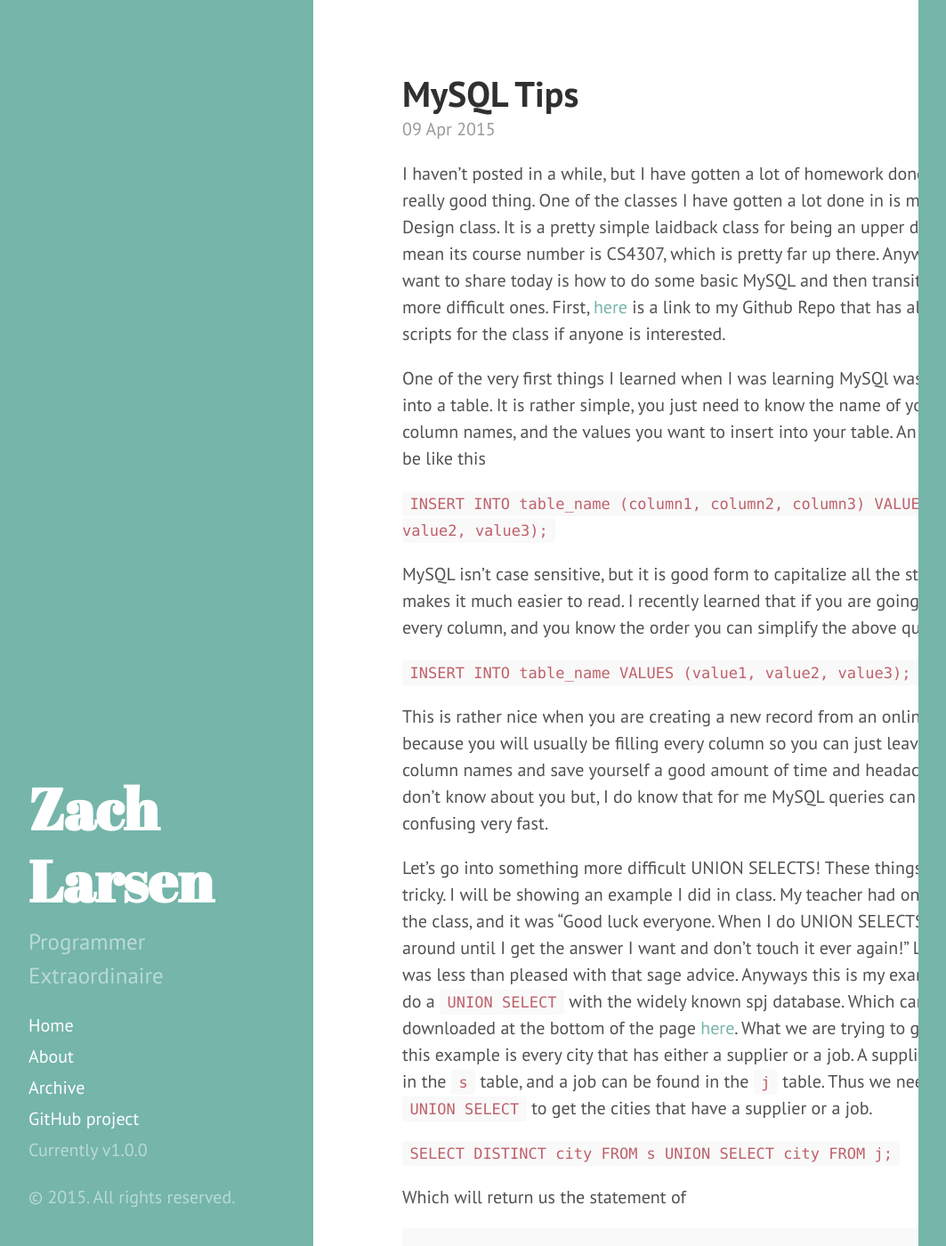
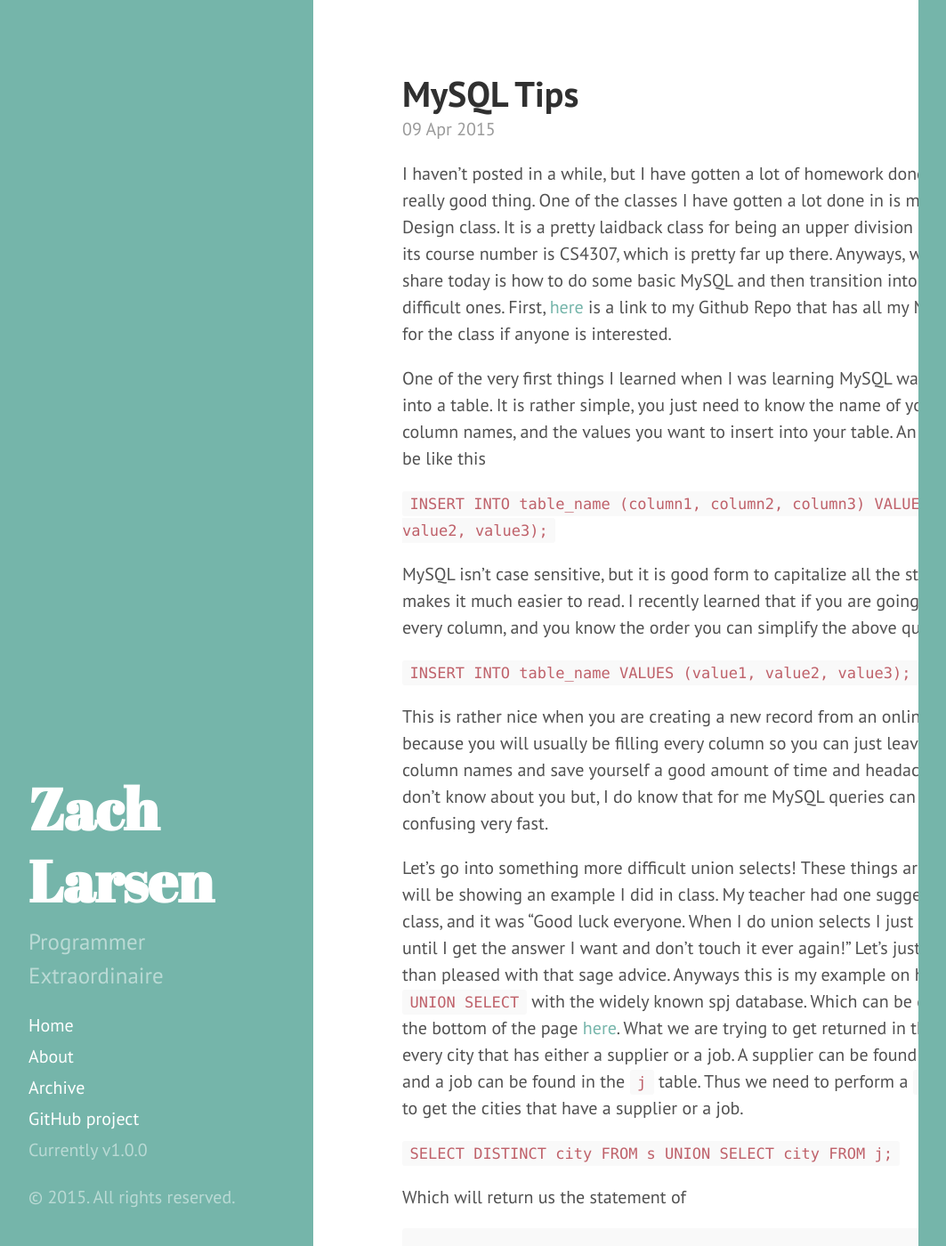
Before and after one commit to zlarsen/zlarsen.github.io, a Jekyll site: the page built from _posts/2015-04-09-mysql-tips.md, in a window 1280 px wide and 1400 px high. Shown: the whole window at 89% size, without its empty margins (8-1071 px from the left). Built offline with Jekyll 4.4.1, drawn with Linux system fonts in a browser that asks for light colours; Markdown is read by kramdown in place of the engine named in the settings; comment, search, counter and statistics services are not loaded; some of the changed text lies outside the part shown.

Commit message:
Corrects typos, etc

```diff
--- a/_posts/2015-04-09-mysql-tips.md
+++ b/_posts/2015-04-09-mysql-tips.md
@@ -3,9 +3,9 @@
 title: MySQL Tips
 ---
 
-I haven't posted in a while, but I have gotten a lot of homework done. Which is a really good thing. One of the classes I have gotten a lot done in is my Database Design class. It is a pretty simple laidback class for being an upper division course. I mean its course number is CS4307, which is pretty far up there. Anyways, what I want to share today is how to do some basic MySQL and then transition into some more difficult ones. First, [here](https://github.com/ZachCustomBit/School/tree/master/cs-2420) is a link to my Github Repo that has all my MySQL scripts for the class if anyone is interested.
+I haven't posted in a while, but I have gotten a lot of homework done. Which is a really good thing. One of the classes I have gotten a lot done in is my Database Design class. It is a pretty laidback class for being an upper division course. I mean its course number is CS4307, which is pretty far up there. Anyways, what I want to share today is how to do some basic MySQL and then transition into some more difficult ones. First, [here](https://github.com/ZachCustomBit/School/tree/master/cs-4307) is a link to my Github Repo that has all my MySQL scripts for the class if anyone is interested.
 
-One of the very first things I learned when I was learning MySQl was how to insert into a table. It is rather simple, you just need to know the name of your table, the column names, and the values you want to insert into your table. An example would be like this
+One of the very first things I learned when I was learning MySQL was how to insert into a table. It is rather simple, you just need to know the name of your table, the column names, and the values you want to insert into your table. An example would be like this
 
 `INSERT INTO table_name (column1, column2, column3) VALUES (value1, value2, value3);`
 
@@ -15,7 +15,7 @@
 
 This is rather nice when you are creating a new record from an online form in PHP because you will usually be filling every column so you can just leave out the column names and save yourself a good amount of time and headache. Because I don't know about you but, I do know that for me MySQL queries can get long and confusing very fast.
 
-Let's go into something more difficult UNION SELECTS! These things are pretty tricky. I will be showing an example I did in class. My teacher had one suggestion for the class, and it was "Good luck everyone. When I do UNION SELECTS I just fool around until I get the answer I want and don't touch it ever again!" Let's just say I was less than pleased with that sage advice. Anyways this is my example on how to do a `UNION SELECT` with the widely known spj database. Which can be downloaded at the bottom of the page [here](http://cit.dixie.edu/it/4300/). What we are trying to get returned in this example is every city that has either a supplier or a job. A supplier can be found in the `s` table, and a job can be found in the `j` table. Thus we need to perform a `UNION SELECT` to get the cities that have a supplier or a job.
+Let's go into something more difficult union selects! These things are pretty tricky. I will be showing an example I did in class. My teacher had one suggestion for the class, and it was "Good luck everyone. When I do union selects I just fool around until I get the answer I want and don't touch it ever again!" Let's just say I was less than pleased with that sage advice. Anyways this is my example on how to do a `UNION SELECT` with the widely known spj database. Which can be downloaded at the bottom of the page [here](http://cit.dixie.edu/it/4300/). What we are trying to get returned in this example is every city that has either a supplier or a job. A supplier can be found in the `s` table, and a job can be found in the `j` table. Thus we need to perform a `UNION SELECT` to get the cities that have a supplier or a job.
 
 `SELECT DISTINCT city FROM s UNION SELECT city FROM j;`
 
```
Also changed, not shown: other parts of _posts/2015-04-09-mysql-tips.md (+1 -1 lines).
